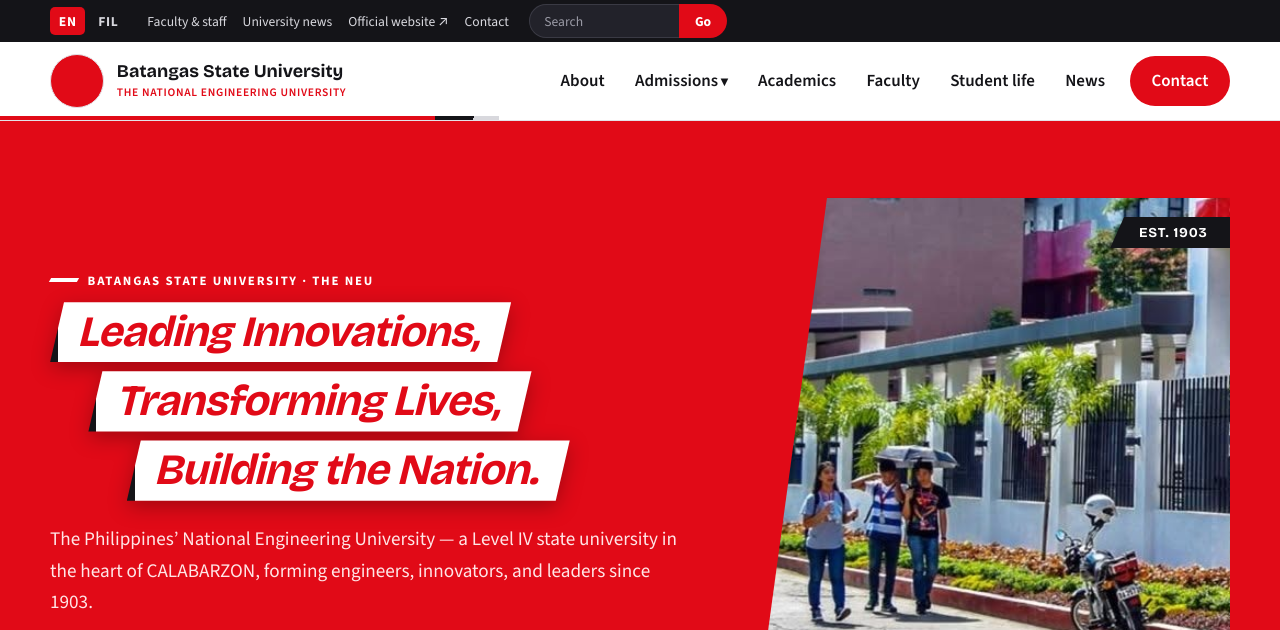
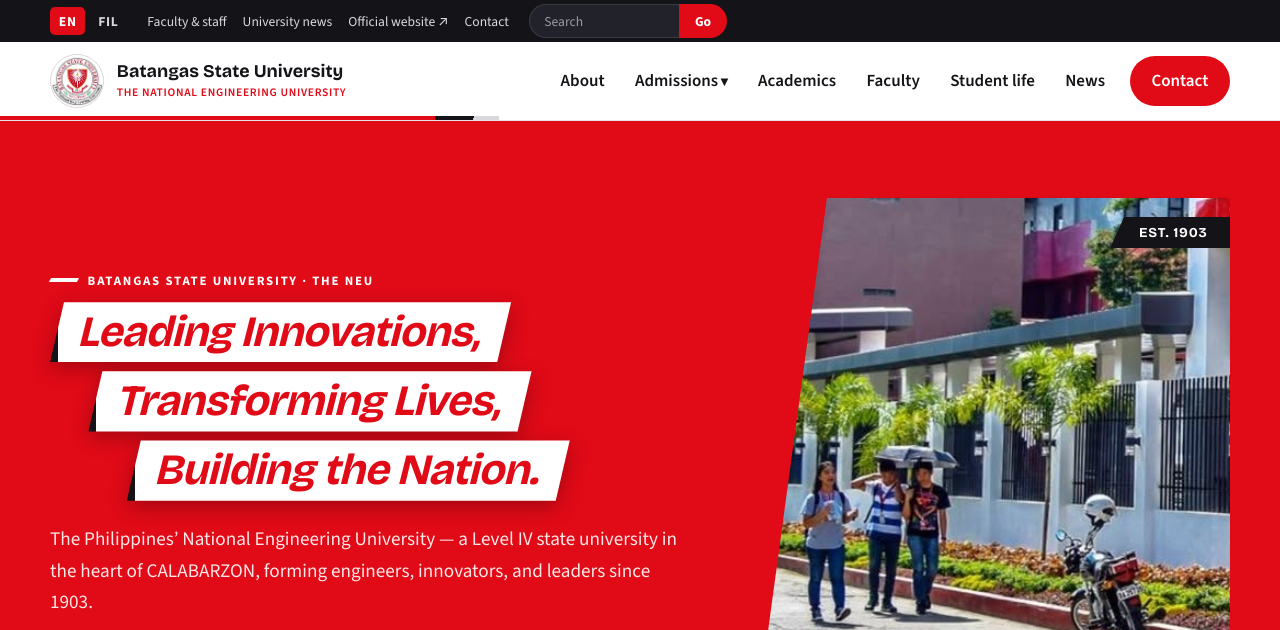
Before and after one commit to jeje08-spec/RPR, a plain HTML site: page index.html in a window 1280 px wide. Shown: the top 630 px of the page. Drawn offline with nearby package versions, Linux system fonts and the light colour scheme; files whose address does not match are found by name.

Commit message:
Update logo image path in CSS

```diff
--- a/style.css
+++ b/style.css
@@ -148,7 +148,7 @@ p{margin:0 0 1em}
 .brand-text small{display:block;margin-top:.2rem;font:600 .72rem var(--font-body);letter-spacing:.06em;text-transform:uppercase;color:var(--red)}
 .logo{
   flex:none;width:54px;height:54px;border-radius:50%;
-  background:url(../images/logo.png) center/cover no-repeat,var(--red); /* red circle shows if the image is missing */
+  background:url(logo.png) center/cover no-repeat,var(--red); /* red circle shows if the image is missing */
   border:1px solid var(--line);
 }
 
```
